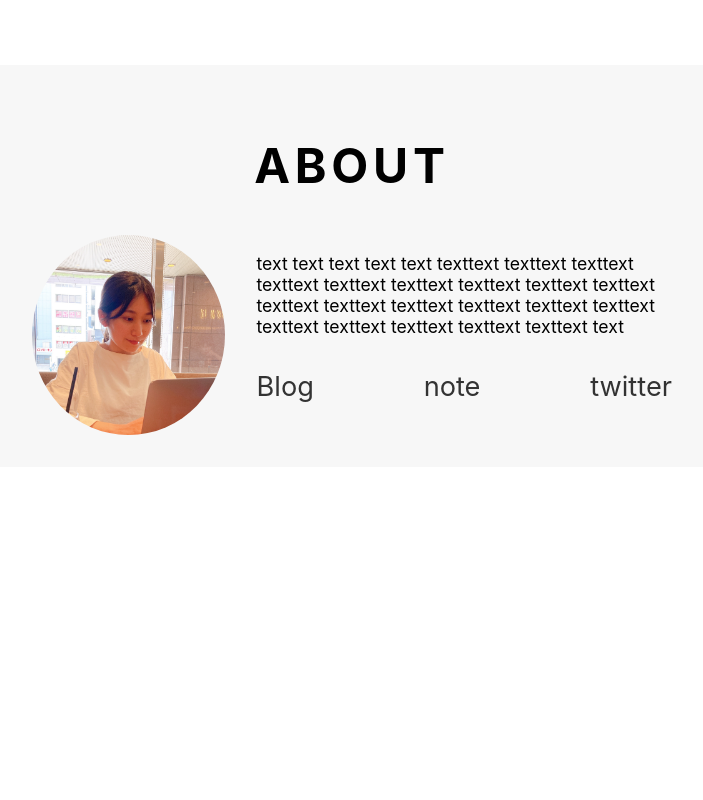
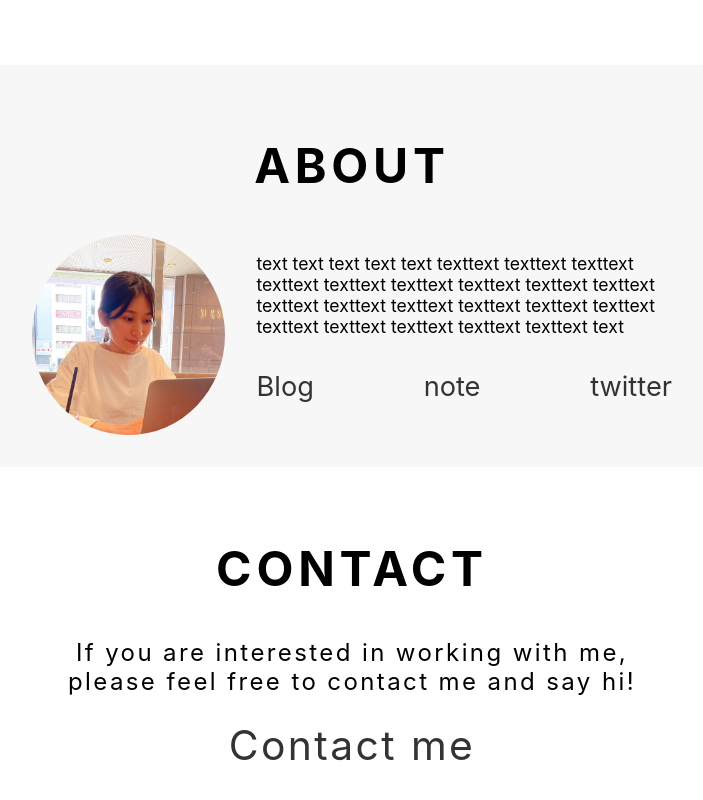
Before and after one commit to akiyama-prog/portfolio, a React (Create React App) app: page / in a window 1280 px wide. Shown: the part 2497-3297 px from the top of the page, without its empty margins (288-991 px from the left). Before the commit the page ends 2964 px from the top, so only its background shows below. Built offline with nearby package versions, Linux system fonts and the light colour scheme.

Commit message:
creat contact

```diff
--- a/src/App.scss
+++ b/src/App.scss
@@ -136,6 +136,11 @@ h2{
     .sns{
       display: flex;
       justify-content: space-between;
+
+    }
+  }
+}
+//external link
 .textlink a{
   position: relative;
   color: #333;
@@ -158,6 +163,12 @@ h2{
     transition: width 0.3s;
   }
 }
+
+//about
+#contact{
+  padding: 2em 0;
+  p{
+    font-size: 1.5em;
+    letter-spacing: .1em;
   }
 }
-}
--- a/src/App.tsx
+++ b/src/App.tsx
@@ -9,7 +9,7 @@ function App() {
         <li><a href="#works">WORKS</a></li>
         <li><a href="#skill">SKILLS</a></li>
         <li><a href="#about">ABOUT</a></li>
-        <li><a href="">CONTACT</a></li>
+        <li><a href="contact">CONTACT</a></li>
       </ul>
     </div >
   );
--- /dev/null
+++ b/src/Contact.tsx
@@ -0,0 +1,14 @@
+import React from 'react';
+import './App.scss';
+
+function Contact() {
+    return (
+        <div id="contact">
+            <h2>CONTACT</h2>
+            <p>If you are interested in working with me,<br />please feel free to contact me and say hi!</p>
+            <p className="textlink"><a href="" target="_blank">Contact me</a></p>
+        </div>
+    )
+}
+
+export default Contact;
--- a/src/index.tsx
+++ b/src/index.tsx
@@ -5,6 +5,7 @@ import App from './App';
 import Works from './Works';
 import Skill from './Skill';
 import About from './About';
+import Contact from './Contact';
 import reportWebVitals from './reportWebVitals';
 
 ReactDOM.render(
@@ -13,6 +14,7 @@ ReactDOM.render(
     <Works />
     <Skill />
     <About />
+    <Contact />
   </React.StrictMode>,
   document.getElementById('root')
 );
```
Lines whose indentation alone changed are shown as unchanged.
